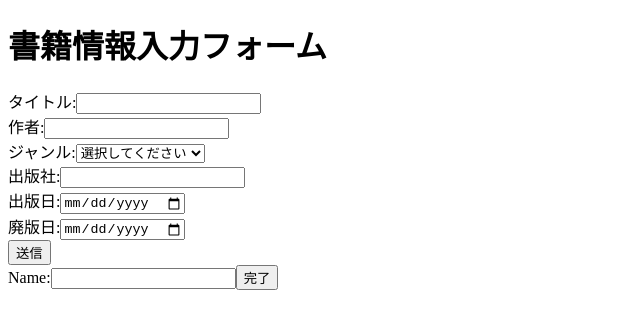
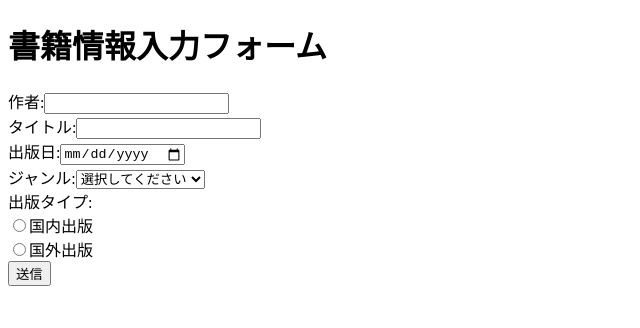
Before and after one commit to kanpanda/study2024, a Vue app in the folder frontend/: page / in a window 1280 px wide. Shown: the top 328 px of the page, without its empty margins (0-640 px from the left). Built offline with nearby package versions, Linux system fonts and the light colour scheme.

Commit message:
更新：ファイルをApp.vueのみとした

```diff
--- a/frontend/src/App.vue
+++ b/frontend/src/App.vue
@@ -1,34 +1,102 @@
 <template>
   <div id="app">
-    <BookForm />
-    <div>
-      <form @submit.prevent="submitForm">
-        <label for="name">Name:</label>
-        <input type="text" v-model="name" id="name" />
-        <button type="submit">完了</button>
-      </form>
-    </div>
+    <h1>書籍情報入力フォーム</h1>
+    <form @submit.prevent="handleSubmit">
+      <div>
+        <label for="author">作者:</label>
+        <input type="text" id="author" v-model="book.author" required>
+      </div>
+      <div>
+        <label for="title">タイトル:</label>
+        <input type="text" id="title" v-model="book.title" required>
+      </div>
+      <div>
+        <label for="publishedDate">出版日:</label>
+        <input type="date" id="publishedDate" v-model="book.publishedDate" required>
+      </div>
+      <div>
+        <label for="genre">ジャンル:</label>
+        <select id="genre" v-model="book.genre" required>
+          <option disabled value="">選択してください</option>
+          <option>アクション</option>
+          <option>恋愛</option>
+          <option>歴史</option>
+          <option>学問</option>
+        </select>
+      </div>
+      <div>
+        <label>出版タイプ:</label>
+        <div>
+          <input type="radio" id="domestic" value="0" v-model="book.publicationType" required>
+          <label for="domestic">国内出版</label>
+        </div>
+        <div>
+          <input type="radio" id="international" value="1" v-model="book.publicationType" required>
+          <label for="international">国外出版</label>
+        </div>
+      </div>
+      <button type="submit">送信</button>
+    </form>
   </div>
 </template>
 
 <script>
-import BookForm from './components/BookForm.vue';
-
 export default {
   name: 'App',
-  components: {
-    BookForm
-  },
   data() {
     return {
-      name: ''
-    }
+      book: {
+        author: '',
+        title: '',
+        publishedDate: '',
+        genre: '',
+        publicationType: '',
+      }
+    };
   },
   methods: {
-    submitForm() {
-      console.log("フォームが送信されました:", this.name);
-      // ここにフォームデータを送信する処理を追加できます
+    handleSubmit() {
+      console.log("フォームが送信されました:", this.book);
+      // ここにフォームデータを送信する処理を追加できます。
     }
   }
+};
+</script>
+
+<!-- <style scoped>
+#app {
+  max-width: 600px;
+  margin: 0 auto;
+  padding: 20px;
+  border: 1px solid #ccc;
+  border-radius: 10px;
+  box-shadow: 2px 2px 12px rgba(0,0,0,0.1);
 }
-</script>
+#app h1 {
+  text-align: center;
+}
+#app div {
+  margin-bottom: 15px;
+}
+#app label {
+  display: block;
+  margin-bottom: 5px;
+}
+#app input, #app select {
+  width: 100%;
+  padding: 8px;
+  box-sizing: border-box;
+}
+#app button {
+  width: 100%;
+  padding: 10px;
+  background-color: #28a745;
+  color: #fff;
+  border: none;
+  border-radius: 5px;
+  cursor: pointer;
+}
+#app button:hover {
+  background-color: #218838;
+}
+</style> -->
--- a/frontend/src/components/BookForm.vue
+++ /dev/null
@@ -1,101 +0,0 @@
-<template>
-  <!-- スタイルを適用する場合 -->
-    <!-- <div class="book-form"> -->
-    <div>
-      <h1>書籍情報入力フォーム</h1>
-      <form @submit.prevent="handleSubmit">
-        <div>
-          <label for="title">タイトル:</label>
-          <input type="text" id="title" v-model="book.title" required>
-        </div>
-        <div>
-          <label for="author">作者:</label>
-          <input type="text" id="author" v-model="book.author" required>
-        </div>
-        <div>
-          <label for="genre">ジャンル:</label>
-          <select id="genre" v-model="book.genre" required>
-          <option value="">選択してください</option>
-          <option>アクション</option>
-          <option>恋愛</option>
-          <option>歴史</option>
-          <option>学問</option>
-        </select>
-        </div>
-        <div>
-          <label for="publisher">出版社:</label>
-          <input type="text" id="publisher" v-model="book.publisher" required>
-        </div>
-        <div>
-          <label for="publishedDate">出版日:</label>
-          <input type="date" id="publishedDate" v-model="book.publishedDate" required>
-        </div>
-        <div>
-          <label for="discontinuedDate">廃版日:</label>
-          <input type="date" id="discontinuedDate" v-model="book.discontinuedDate">
-        </div>
-        <button type="submit">送信</button>
-      </form>
-    </div>
-  </template>
-
-  <script>
-  export default {
-    data() {
-      return {
-        book: {
-          title: '', //タイトル
-          author: '', //作者
-          genre: '', //ジャンル
-          publisher: '', //出版社
-          publishedDate: '', //出版日
-          discontinuedDate: '' //廃版日
-        }
-      }
-    },
-    methods: {
-      handleSubmit() {
-        console.log("フォームが送信されました:", this.book);
-        // ここにフォームデータを送信する処理を追加できます。
-      }
-    }
-  }
-  </script>
-
-  <style scoped>
-  .book-form {
-    max-width: 600px;
-    margin: 0 auto;
-    padding: 20px;
-    border: 1px solid #ccc;
-    border-radius: 10px;
-    box-shadow: 2px 2px 12px rgba(0,0,0,0.1);
-  }
-  .book-form h1 {
-    text-align: center;
-  }
-  .book-form div {
-    margin-bottom: 15px;
-  }
-  .book-form label {
-    display: block;
-    margin-bottom: 5px;
-  }
-  .book-form input {
-    width: 100%;
-    padding: 8px;
-    box-sizing: border-box;
-  }
-  .book-form button {
-    width: 100%;
-    padding: 10px;
-    background-color: #28a745;
-    color: #fff;
-    border: none;
-    border-radius: 5px;
-    cursor: pointer;
-  }
-  .book-form button:hover {
-    background-color: #218838;
-  }
-  </style>
```
